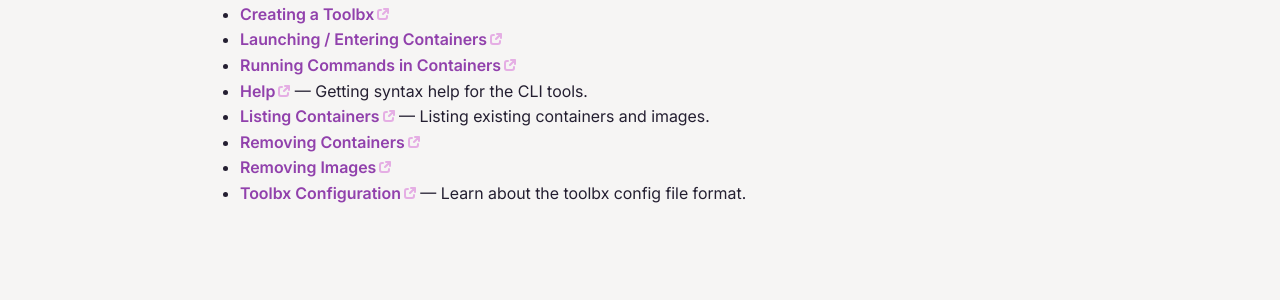
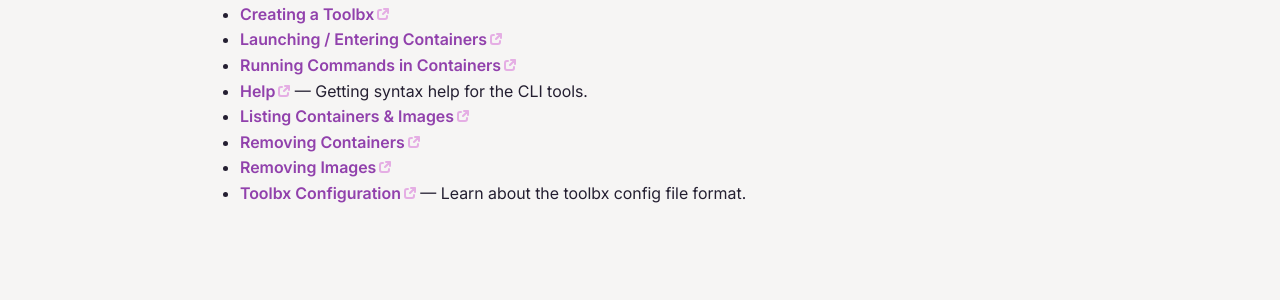
Before and after one commit to containers/containertoolbx.org, a Jekyll site: the page built from manual.md, in a window 1280 px wide. Shown: the part 1342-1642 px from the top of the page. Built offline with Jekyll 4.4.1, drawn with Linux system fonts in a browser that asks for light colours.

```diff
--- a/manual.md
+++ b/manual.md
@@ -33,7 +33,7 @@
 * [Launching / Entering Containers](https://github.com/containers/toolbox/blob/main/doc/toolbox-enter.1.md)
 * [Running Commands in Containers](https://github.com/containers/toolbox/blob/main/doc/toolbox-run.1.md)
 * [Help](https://github.com/containers/toolbox/blob/main/doc/toolbox-help.1.md) — Getting syntax help for the CLI tools.
-* [Listing Containers](https://github.com/containers/toolbox/blob/main/doc/toolbox-list.1.md) — Listing existing containers and images.
+* [Listing Containers & Images](https://github.com/containers/toolbox/blob/main/doc/toolbox-list.1.md)
 * [Removing Containers](https://github.com/containers/toolbox/blob/main/doc/toolbox-rm.1.md)
 * [Removing Images](https://github.com/containers/toolbox/blob/main/doc/toolbox-rmi.1.md)
 * [Toolbx Configuration](https://github.com/containers/toolbox/blob/main/doc/toolbox.conf.5.md) — Learn about the toolbx config file format.
```
